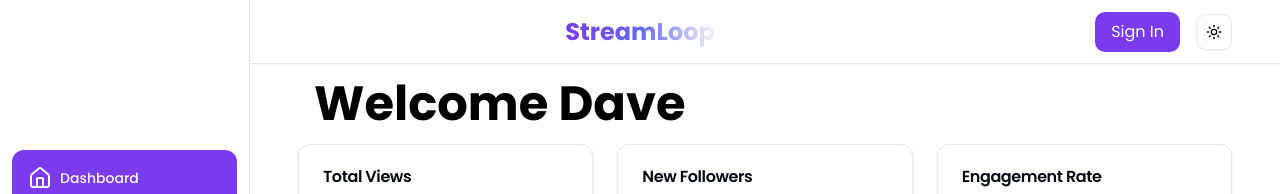
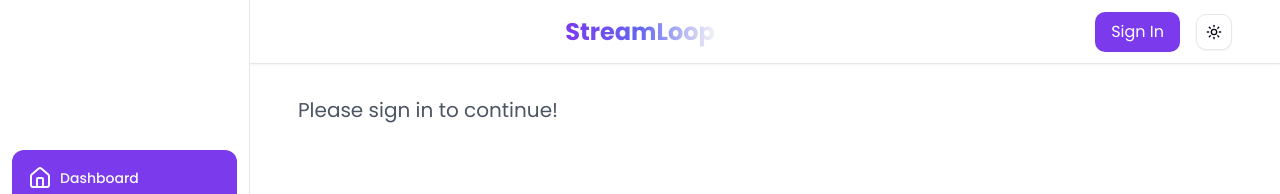
Before and after one commit to ejifeanyi/streamLoop, a Next.js app in the folder frontend/: page /dashboard in a window 1280 px wide. Shown: the top 194 px of the page. Built offline with nearby package versions, Linux system fonts and the light colour scheme; no server answers.

Commit message:
updated the dashboard to have useAuth for name

```diff
--- a/frontend/src/app/(pages)/dashboard/page.tsx
+++ b/frontend/src/app/(pages)/dashboard/page.tsx
@@ -3,10 +3,30 @@
 import React from "react";
 import OverviewCard from "@/components/OverviewCard";
 import LiveStreams from "@/components/LiveStreams";
+import { useAuth } from "@/contexts/AuthContext";
 
 const Dashboard: React.FC = () => {
+	const { user, loading } = useAuth();
+
+	if (loading) {
+		return <div className="text-center mt-8">Loading...</div>;
+	}
+
+	if (!user) {
+		return (
+			<div className="mt-8">
+				<h1 className="text-xl text-gray-600">Please sign in to continue!</h1>
+			</div>
+		);
+	}
+
+	const userFirstName = user.name?.split(" ")[0] || "User";
+
 	return (
-		<div className="">
+		<div>
+			<h1 className="text-3xl sm:text-4xl md:text-5xl font-bold text-black dark:text-white p-4">
+				Welcome {userFirstName}
+			</h1>
 			<OverviewCard />
 			<LiveStreams />
 		</div>
--- a/frontend/src/components/OverviewCard.tsx
+++ b/frontend/src/components/OverviewCard.tsx
@@ -28,7 +28,6 @@
 	ChartTooltipContent,
 	ChartConfig,
 } from "@/components/ui/chart";
-import { useSession } from "next-auth/react";
 
 // Total Views Chart Data and Config
 const totalViewsData = [
@@ -76,9 +75,6 @@
 const OverviewCard = () => {
 	return (
 		<>
-			<h1 className="text-3xl sm:text-4xl md:text-5xl font-bold text-black dark:text-white p-4">
-				Welcome Dave
-			</h1>
 			<div className="grid gap-6 md:grid-cols-3">
 				{/* Total Views */}
 				<Card>
```
